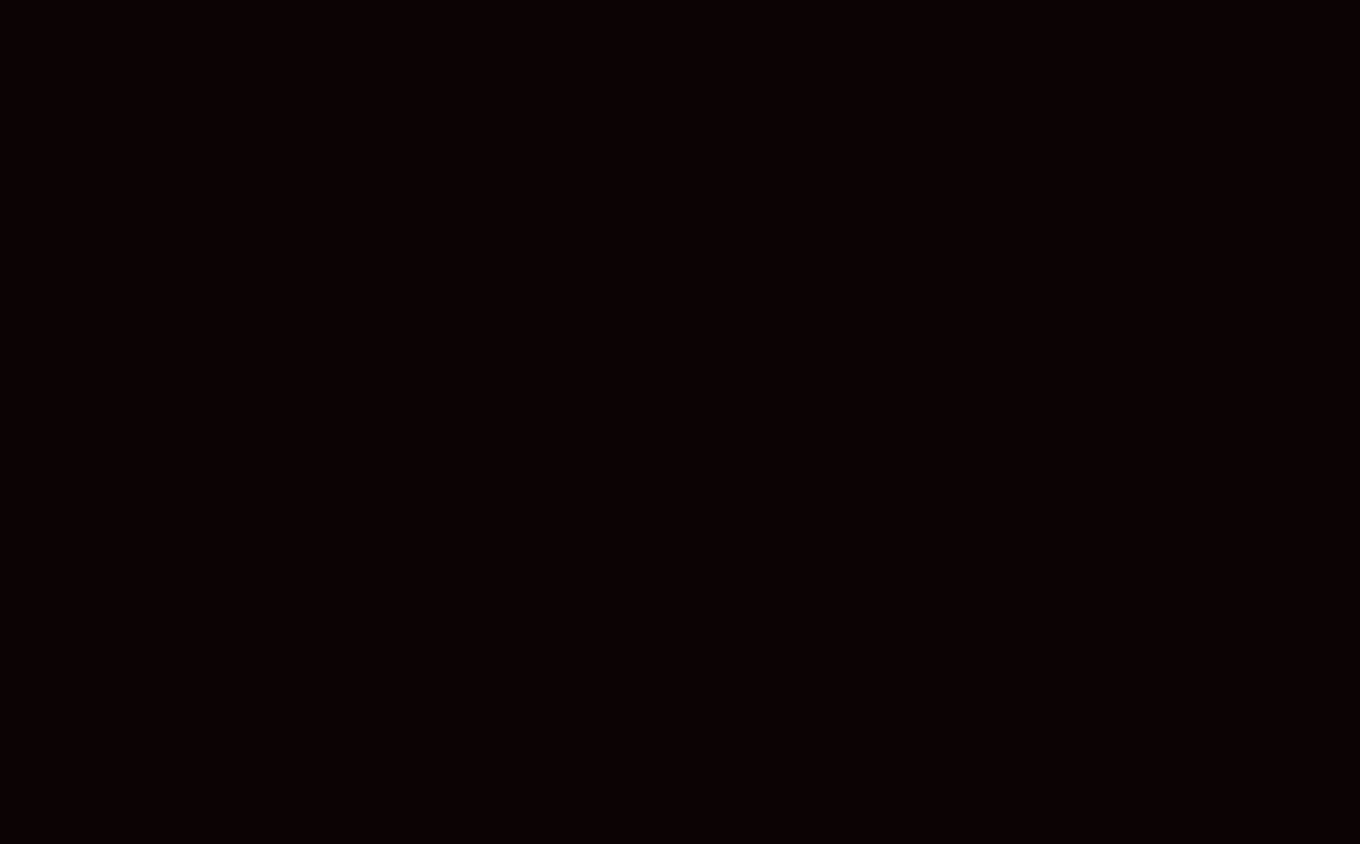
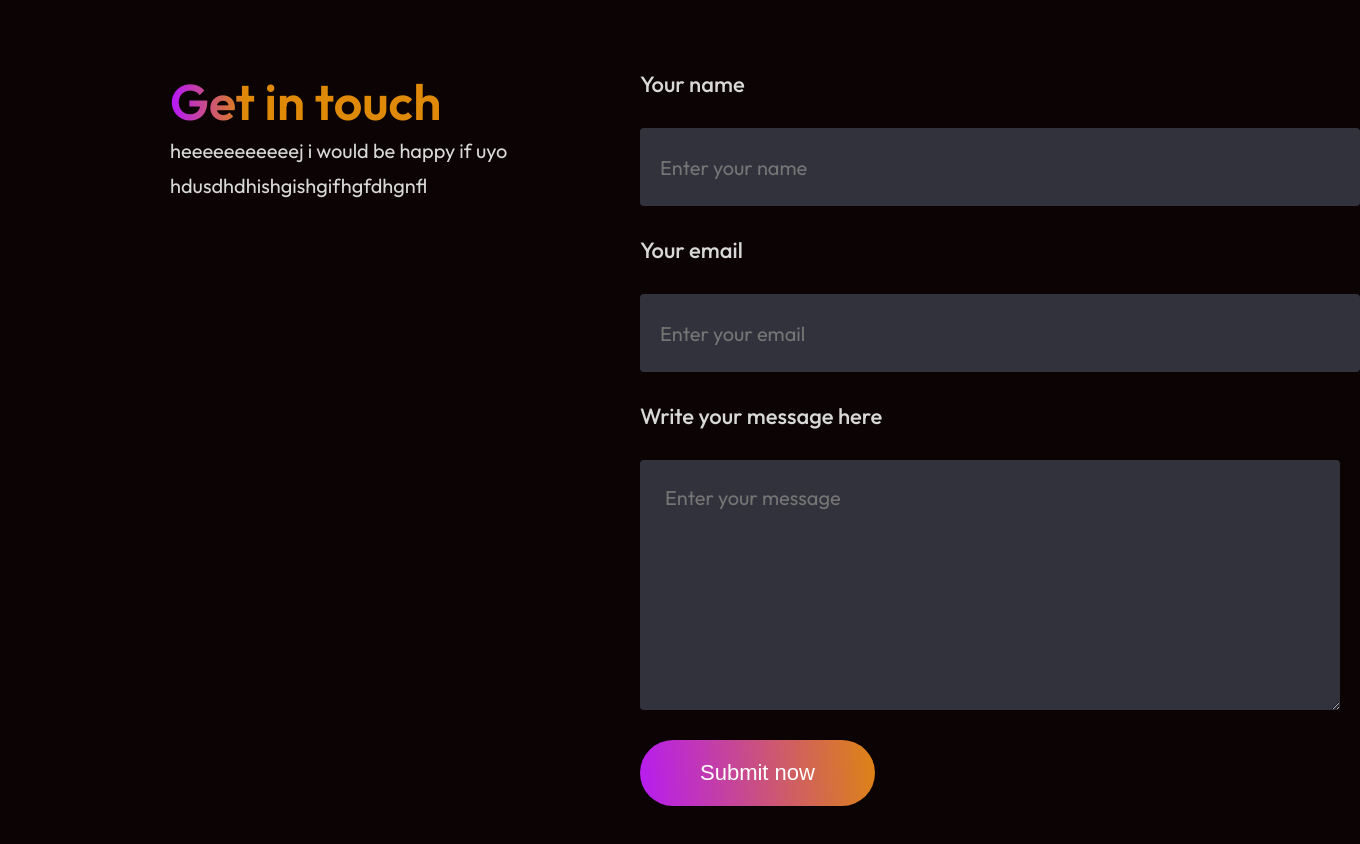
Before and after one commit to Reneegladys/renees-portfolio, a React (Vite) app: page / in a window 1280 px wide. Shown: the part 3280-4124 px from the top of the page, 1360 px wide, since content can reach past the window. Before the commit the page ends 3101 px from the top, so only its background shows below. Built offline with nearby package versions, Linux system fonts and the light colour scheme.

Commit message:
started making the contact form but not done with it yet either

```diff
--- a/src/App.jsx
+++ b/src/App.jsx
@@ -3,6 +3,8 @@ import Navbar from "./components/navbar/navbar";
 import Hero from "./components/hero/hero";
 import About from "./components/about/about";
 import Projects from "./components/projects/projects"
+import Contact from "./components/contact/contact"
+
 
 const App = () => {
 
@@ -12,6 +14,7 @@ return (
 <Hero/>
 <About/>
 <Projects/>
+<Contact/>
 
 
   </div>
--- /dev/null
+++ b/src/components/contact/contact.css
@@ -0,0 +1,97 @@
+.contact {
+    display: flex;
+    justify-content: center; /* Center content */
+    align-items: center;
+    margin: 80px 170px;
+}
+
+.contact-section {
+    display: flex;
+    justify-content: space-between; /* Left and right positioning */
+    align-items: flex-start;
+    width: 100%; /* Full width */
+}
+
+.contact-title {
+    flex: 1; /* Takes half the space */
+    max-width: 40%; /* Adjust width as needed */
+}
+
+.contact-title h1 {
+    font-size: 50px; /* Adjust size if needed */
+    font-weight: 600;
+    background: linear-gradient(270deg, #df8908 80%, #b415ff 100%);
+    background-clip: text;
+    -webkit-background-clip: text;
+    -webkit-text-fill-color: transparent;
+}
+
+.contact-title p {
+    max-width: 550px;
+    color: #d8d8d8;
+    font-size: 20px;
+    line-height: 35px;
+
+}
+
+
+.contact-right {
+    flex: 1; /* Takes half the space */
+    display: flex;
+    flex-direction: column;
+    gap: 20px;
+    max-width: 50%; /* Prevents form from stretching too much */
+}
+
+.contact-right {
+    display: flex;
+    flex-direction: column;
+    align-items: start;
+    gap: 30px;
+}
+
+.contact-right label {
+    color: #d8d8d8;
+    font-size: 22px;
+    font-weight: 500;
+}
+
+.contact-right input {
+    border: none;
+    width: 700px;
+    height: 78px;
+    padding-left: 20px;
+    border-radius: 4px;
+    background: #32323c;
+    color: #a0a0a0;
+    font-family: Outfit;
+    font-size: 20px;
+}
+
+.contact-right textarea {
+    width: 650px;
+    border: none;
+    padding: 25px;
+    border-radius: 4px;
+    background: #32323c;
+    color: #a0a0a0;
+    font-family: Outfit;
+    font-size: 20px;
+}
+
+.contact-submit {
+    border: none;
+    color: white;
+    border-radius: 50px;
+    background: linear-gradient(264deg, #df8908 -5.09%, #b415ff 106.28%);
+    font-size: 22px;
+    padding: 20px 60px;
+    margin-bottom: 50px;
+    cursor: pointer;
+    transition: 0.3s;
+}
+
+.contact-submit:hover {
+    transform: scale (1.1);
+    transition: 0.3s;
+}
--- /dev/null
+++ b/src/components/contact/contact.jsx
@@ -0,0 +1,26 @@
+import React from 'react';
+import './contact.css';
+
+const Contact = () => {
+    return (
+        <div className="contact">
+            <div className="contact-section">
+                <div className="contact-title">
+                    <h1>Get in touch</h1>
+                    <p>heeeeeeeeeeej i would be happy if uyo hdusdhdhishgishgifhgfdhgnfl</p>
+                </div>
+                <form className="contact-right">
+                    <label htmlFor="">Your name</label>
+                    <input type="text" placeholder="Enter your name" name="name"></input>
+                    <label htmlFor="">Your email</label>
+                    <input type="email" placeholder="Enter your email" name="email"></input>
+                    <label htmlFor="">Write your message here</label>
+                    <textarea name="message" rows="8" placeholder="Enter your message"></textarea>
+                    <button type="submit" className="contact-submit">Submit now</button>
+                </form>
+            </div>
+        </div>
+    );
+}
+
+export default Contact;
```
Also changed, not shown: src/pages/projects.html (deleted), src/styles/projets.css (deleted).
